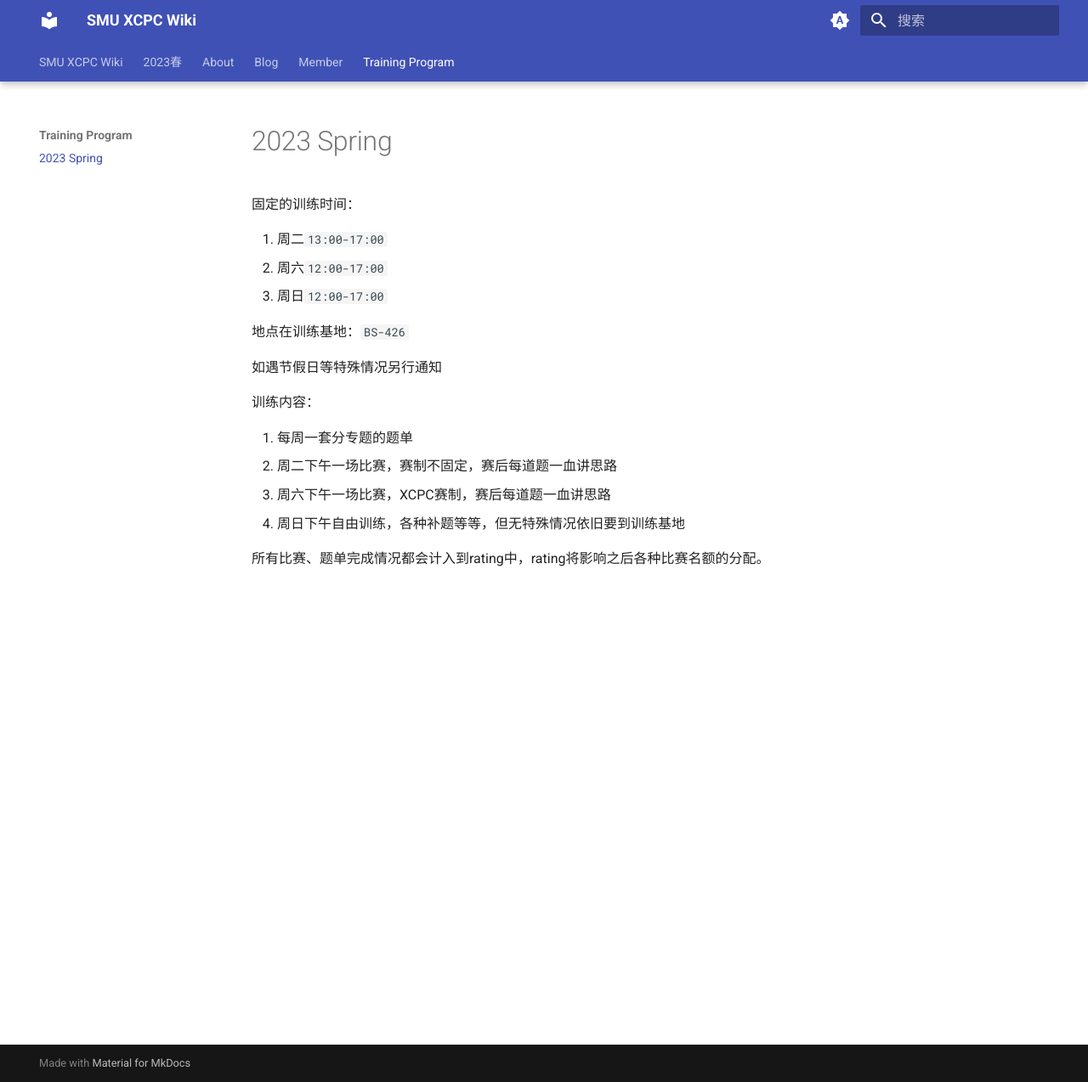
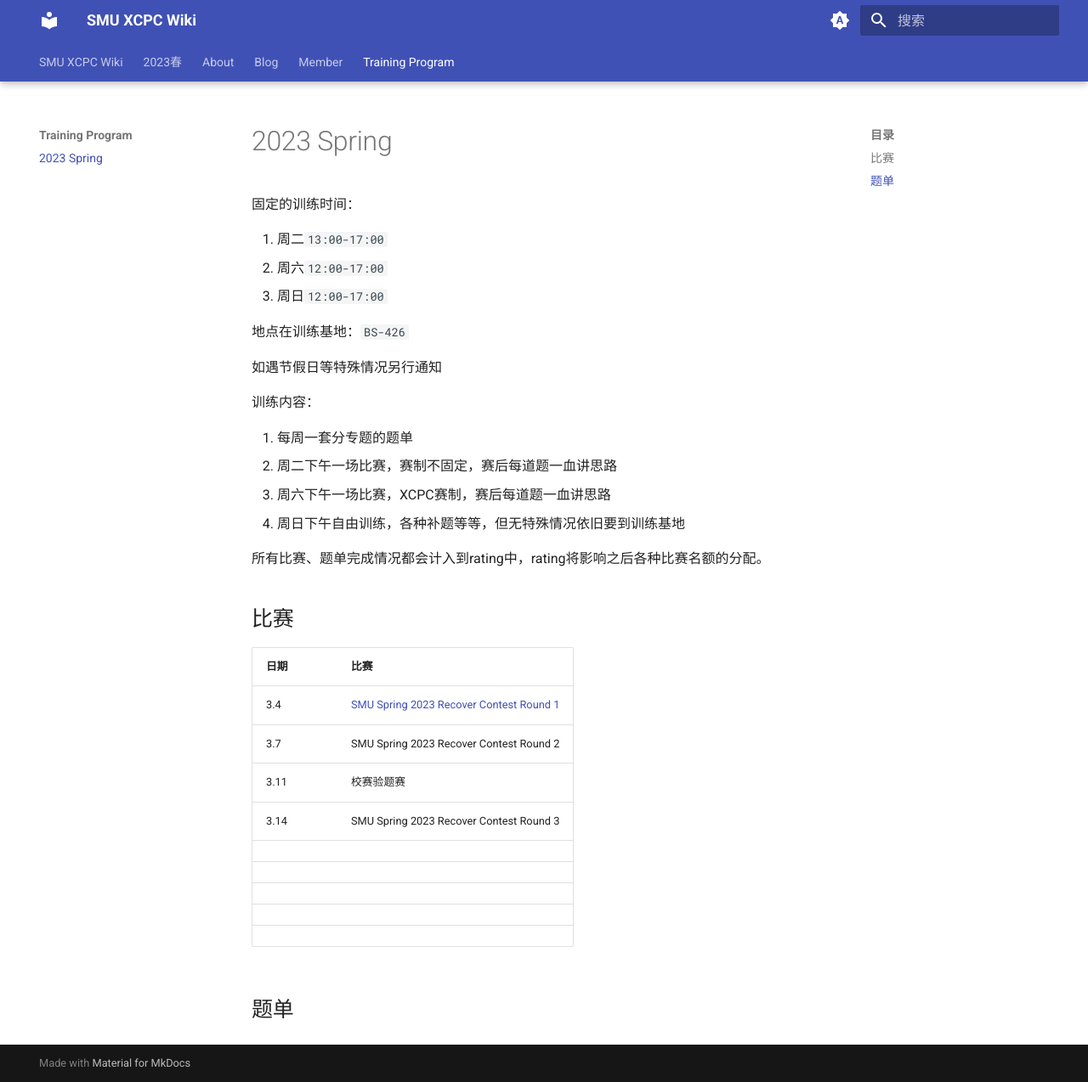
Before and after one commit to SMU-XCPC/wiki, an MkDocs documentation site: the page built from docs/Training Program/2023 Spring.md, in a window 1280 px wide and 1274 px high. Shown: the whole window at 85% size. Built offline with MkDocs 1.6.1 and Material for MkDocs 9.7.7, drawn with Linux system fonts in a browser that asks for light colours.

Commit message:
更新训练计划

```diff
--- a/docs/Training Program/2023 Spring.md
+++ b/docs/Training Program/2023 Spring.md
@@ -18,3 +18,23 @@
 4. 周日下午自由训练，各种补题等等，但无特殊情况依旧要到训练基地
 
 所有比赛、题单完成情况都会计入到rating中，rating将影响之后各种比赛名额的分配。
+
+
+
+## 比赛
+
+| 日期 | 比赛                                                         |
+| ---- | ------------------------------------------------------------ |
+| 3.4  | [SMU Spring 2023 Recover Contest Round 1](https://codeforces.com/group/L9GOcnr1dm/contest/430647) |
+| 3.7  | SMU Spring 2023 Recover Contest Round 2                      |
+| 3.11 | 校赛验题赛                                                   |
+| 3.14 | SMU Spring 2023 Recover Contest Round 3                      |
+|      |                                                              |
+|      |                                                              |
+|      |                                                              |
+|      |                                                              |
+|      |                                                              |
+
+
+
+## 题单
```
